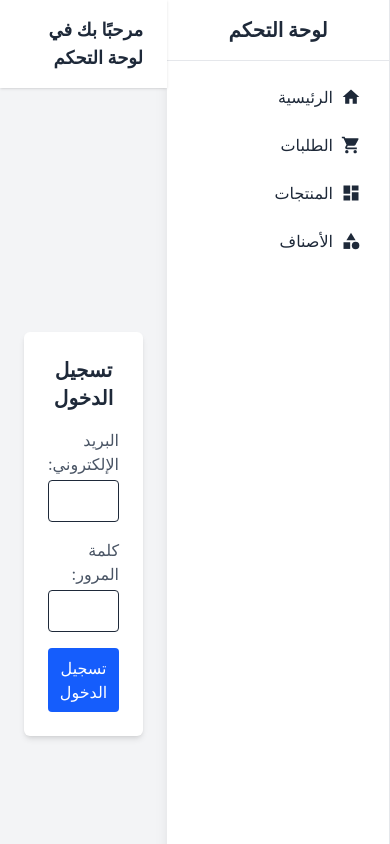
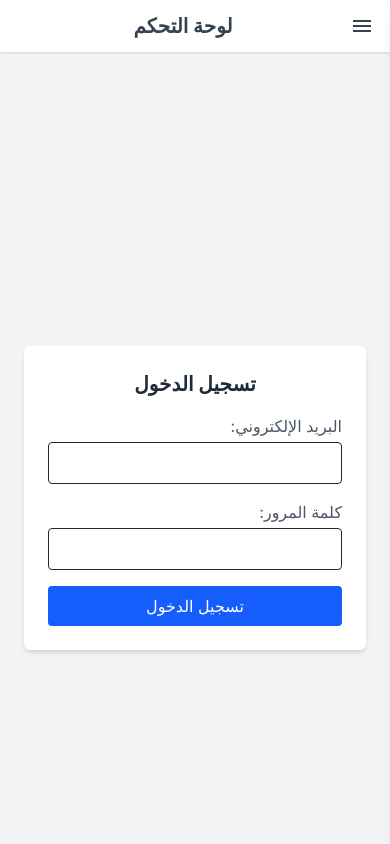
Before and after one commit to DevAysamTome/sham-admin, a Next.js app: page /login in a window 390 px wide. Shown: the top 844 px of the page. Built offline with nearby package versions, Linux system fonts and the light colour scheme; no server answers.

Commit message:
first commit

```diff
--- a/app/layout.tsx
+++ b/app/layout.tsx
@@ -1,41 +1,25 @@
 import './globals.css';
+import { Metadata } from 'next';
 import AuthWrapper from '../components/AuthWrapper';
-import Sidebar from '../components/Sidebar';
-import Topbar from '../components/Topbar';
-import Footer from '@/components/Footer';
+import Footer from '../components/Footer';
+import RootClient from './root-client'; // مكوّن عميل
 
-export const metadata = {
+export const metadata: Metadata = {
   title: 'لوحة التحكم تطبيق شام',
-  description: 'تصميم وبرمجة شركة تكنو كور 2025 ',
+  description: 'تصميم وبرمجة شركة تكنو كور 2025',
 };
 
-export default function RootLayout({
-  children,
-}: {
-  children: React.ReactNode;
-}) {
+export default function RootLayout({ children }: { children: React.ReactNode }) {
   return (
     <html lang="ar" dir="rtl">
-      <body className="bg-gray-100 text-gray-800">
+      <body className="bg-gray-100 text-gray-800 min-h-screen">
         <AuthWrapper>
-          <div className="flex min-h-screen">
-            {/* الشريط الجانبي */}
-            <Sidebar />
-
-            {/* المحتوى الرئيسي */}
-            <div className="flex flex-col flex-1">
-              {/* الشريط العلوي */}
-              <Topbar />
-
-              {/* المحتوى الداخلي للصفحات */}
-              <main className="p-6">
-                {children}
-              </main>
-            </div>
-          </div>
+          {/* مكوّن عميل يحوي المنطق التفاعلي لفتح/إغلاق الشريط الجانبي */}
+          <RootClient>
+            {children}
+          </RootClient>
           <Footer />
         </AuthWrapper>
-
       </body>
     </html>
   );
--- a/app/page.tsx
+++ b/app/page.tsx
@@ -89,7 +89,6 @@ export default function DashboardPage() {
           </div>
         </div>
       </div>
-      <Footer />
     </ProtectedRoute>
   );
 }
--- /dev/null
+++ b/app/root-client.tsx
@@ -0,0 +1,36 @@
+"use client";
+import { useState, useEffect } from 'react';
+import { usePathname } from 'next/navigation';
+import Topbar from '@/components/Topbar';
+import Sidebar from '@/components/Sidebar';
+
+export default function RootClient({ children }: { children: React.ReactNode }) {
+  const [sidebarOpen, setSidebarOpen] = useState(false);
+  const pathname = usePathname();
+
+  function toggleSidebar(open?: boolean) {
+    if (typeof open === 'boolean') {
+      setSidebarOpen(open);
+    } else {
+      setSidebarOpen(!sidebarOpen);
+    }
+  }
+
+  // إغلاق الشريط كلما تغيّر المسار
+  useEffect(() => {
+    setSidebarOpen(false);
+  }, [pathname]);
+
+  return (
+    <>
+      {/* نفترض أن Topbar عنده onToggleSidebar أيضًا */}
+      <Topbar onToggleSidebar={toggleSidebar} isSidebarOpen={sidebarOpen} />
+
+      <div className="min-h-screen block md:flex">
+  <Sidebar isOpen={sidebarOpen} onToggleSidebar={toggleSidebar} />
+  <main className="flex-1 p-6">{children}</main>
+</div>
+
+    </>
+  );
+}
--- a/components/Sidebar.tsx
+++ b/components/Sidebar.tsx
@@ -1,7 +1,12 @@
-'use client';
+"use client";
 import Link from 'next/link';
 import { usePathname } from 'next/navigation';
-import { MdDashboard, MdShoppingCart, MdCategory, MdHome } from 'react-icons/md';
+import { MdDashboard, MdShoppingCart, MdCategory, MdHome, MdClose } from 'react-icons/md';
+
+interface SidebarProps {
+  isOpen: boolean;
+  onToggleSidebar: (open: boolean) => void; // <-- أضفنا هذا
+}
 
 const navItems = [
   { label: 'الرئيسية', href: '/', icon: MdHome },
@@ -10,14 +15,24 @@ const navItems = [
   { label: 'الأصناف', href: '/categories', icon: MdCategory },
 ];
 
-export default function Sidebar() {
+export default function Sidebar({ isOpen, onToggleSidebar }: SidebarProps) {
   const pathname = usePathname();
 
   return (
-    <aside className="w-64 bg-white shadow-lg border-r border-gray-200">
+    <aside
+  className={`
+    fixed top-0 bottom-0 right-0 z-40
+    bg-white shadow-lg border-l border-gray-200
+    transform transition-transform duration-300
+    ${isOpen ? 'translate-x-0' : 'translate-x-full'}
+
+    md:static md:translate-x-0 md:border-r md:w-64
+  `}
+>
       <div className="p-4 border-b border-gray-200">
         <h2 className="text-xl font-bold text-center">لوحة التحكم</h2>
       </div>
+
       <nav className="p-4">
         <ul className="space-y-2">
           {navItems.map((item) => {
@@ -26,6 +41,7 @@ export default function Sidebar() {
             return (
               <li key={item.href}>
                 <Link
+                onClick={() => onToggleSidebar(false)}
                   href={item.href}
                   className={`flex items-center gap-2 px-3 py-2 rounded-md hover:bg-gray-100 transition-colors ${active}`}
                 >
@@ -37,6 +53,14 @@ export default function Sidebar() {
           })}
         </ul>
       </nav>
+
+      {/* زر الإغلاق يظهر فقط على الشاشات الصغيرة */}
+      <button
+        onClick={() => onToggleSidebar(false)}
+        className="md:hidden absolute top-4 left-4 text-gray-700"
+      >
+        <MdClose size={24} />
+      </button>
     </aside>
   );
 }
--- a/components/Topbar.tsx
+++ b/components/Topbar.tsx
@@ -1,37 +1,30 @@
-'use client';
-import { useAuth } from './AuthProvider';
-import { auth } from '../services/firebase';
-import { signOut } from 'firebase/auth';
-import { useRouter } from 'next/navigation';
+"use client";
+import { MdMenu, MdClose } from 'react-icons/md';
 
-export default function Topbar() {
-  const { user } = useAuth();
-  const router = useRouter();
+interface TopbarProps {
+  onToggleSidebar: () => void;
+  isSidebarOpen: boolean;
+}
 
-  const handleLogout = async () => {
-    await signOut(auth);
-    router.push('/login');
-  };
+export default function Topbar({ onToggleSidebar, isSidebarOpen }: TopbarProps) {
+  return (
+    <header
+      className="
+        flex items-center justify-between
+        px-4 py-3 shadow bg-white
+        md:hidden   /* مخفي في الشاشات المتوسطة فأعلى إذا أردت */
+        z-50        /* لضمان ظهوره فوق الشريط الجانبي */
+      "
+    >
+      {/* زر الهامبرغر أو الإغلاق */}
+      <button onClick={onToggleSidebar} className="text-gray-700">
+        {isSidebarOpen ? <MdClose size={24} /> : <MdMenu size={24} />}
+      </button>
 
-  return (
-    <header className="flex items-center justify-between bg-white px-6 py-4 shadow-sm">
-      <div>
-        <h1 className="text-lg font-semibold">مرحبًا بك في لوحة التحكم</h1>
-      </div>
-      <div className="flex items-center gap-4">
-        {/* لا نظهر أي معلومات إلا إذا كان هناك مستخدم */}
-        {user && (
-          <>
-            <span className="text-sm text-gray-600">مسجّل باسم: {user.email}</span>
-            <button
-              onClick={handleLogout}
-              className="px-4 py-2 bg-red-500 text-white rounded hover:bg-red-600 transition-colors"
-            >
-              تسجيل الخروج
-            </button>
-          </>
-        )}
-      </div>
+      <h1 className="font-bold text-xl text-gray-700">لوحة التحكم</h1>
+
+      {/* مساحة لعناصر أخرى (تنبيهات، حساب...) */}
+      <div className="space-x-2">{/* ... */}</div>
     </header>
   );
 }
```
